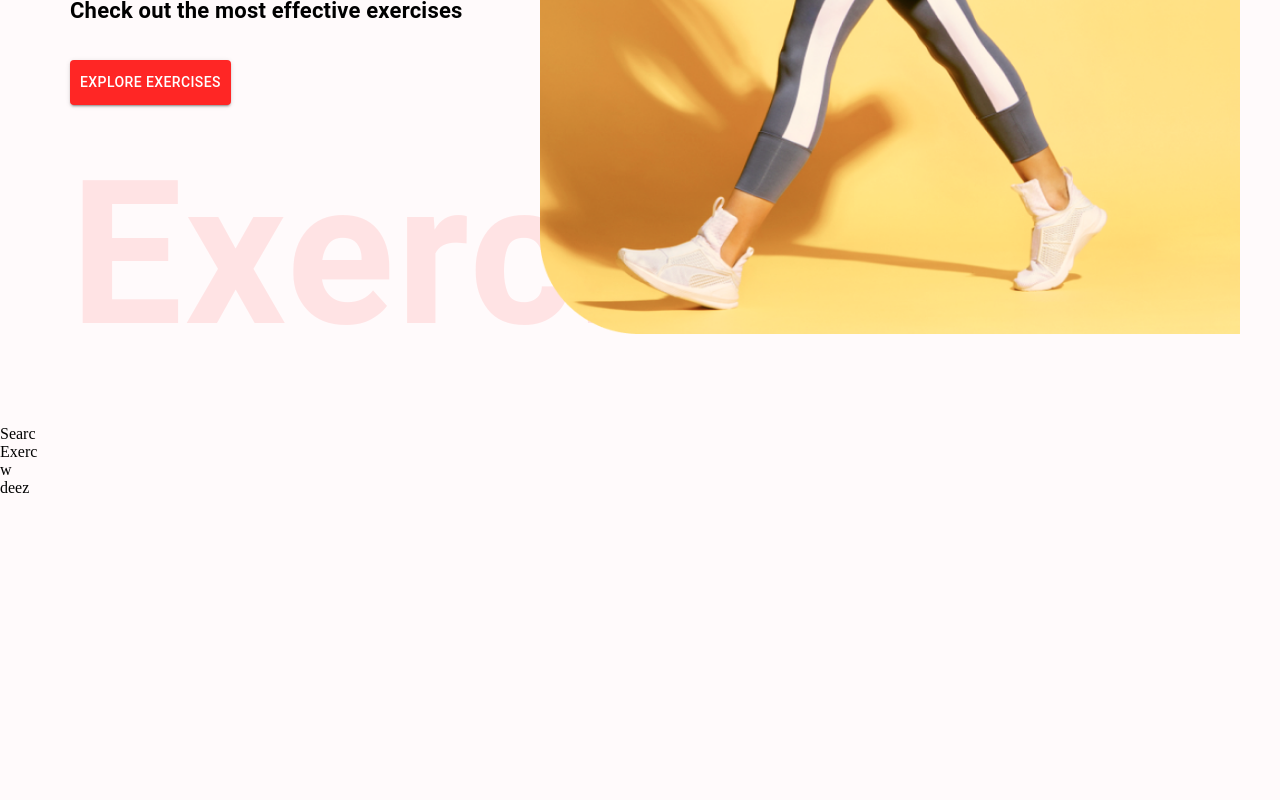
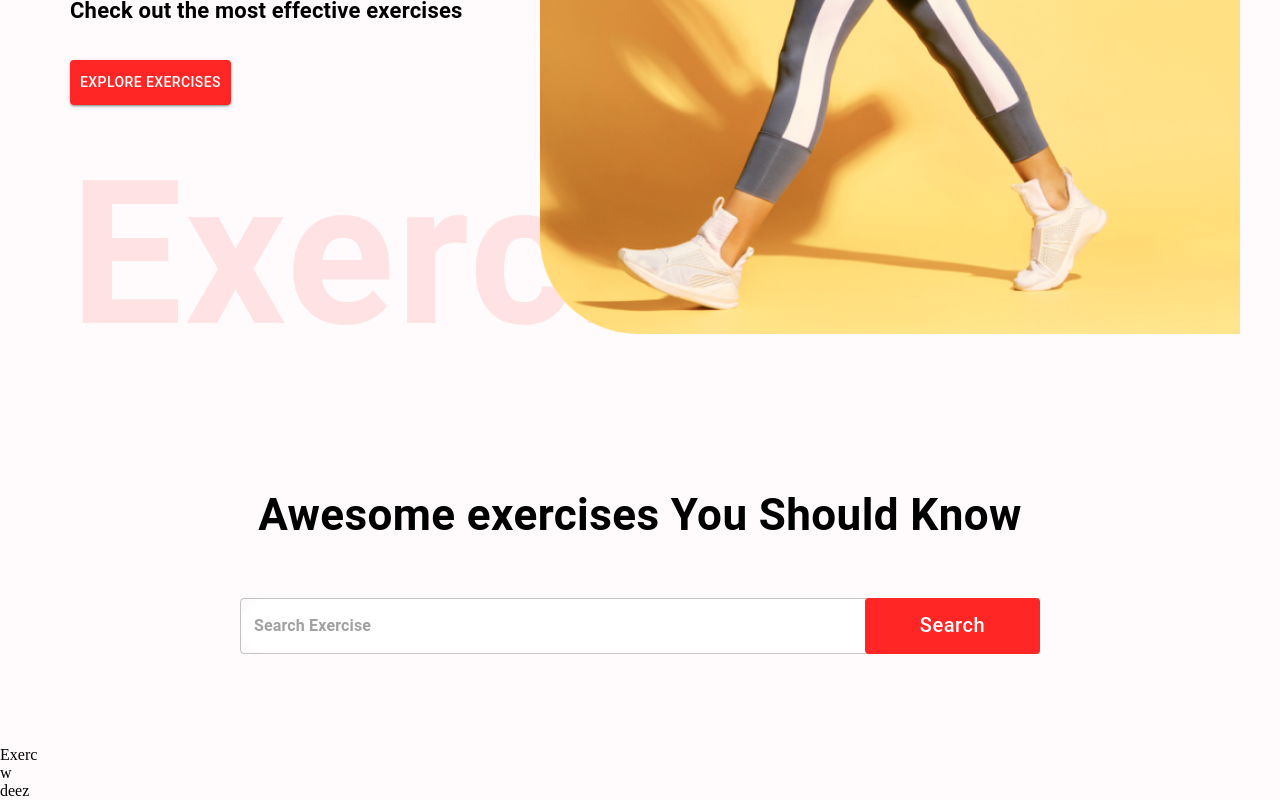
Before and after one commit to CamryLE/react-gym, a React (Create React App) app in the folder react-gym-suite/: page / in a window 1280 px wide. Shown: the part 522-1322 px from the top of the page. Before the commit the page ends 1019 px from the top, so only its background shows below. Built offline with nearby package versions, Linux system fonts and the light colour scheme.

Commit message:
Create, Initial Style Exercise Search

```diff
--- a/react-gym-suite/src/components/SearchExercises.js
+++ b/react-gym-suite/src/components/SearchExercises.js
@@ -1,10 +1,47 @@
-import React from 'react'
+import React, { useEffect, useState} from 'react'
+import { Box, Button, Stack, TextField, Typography } from '@mui/material'
+import { bgcolor } from '@mui/system'
 
 const SearchExercises = () => {
   return (
-    <div>
-      Searc
-    </div>
+    <Stack alignItems="center" mt="37px"
+    justifyContent="center" p="20px">
+      <Typography fontWeight={700} sx= {{
+        fontSize: {lg: "44px", xs: "30px"}
+      }} mb="50px" textAlign="center">
+      Awesome exercises You Should Know
+      </Typography>
+      <Box position="relative" mb="72px">
+        <TextField
+        sx = {{
+          input: {fontWeight:'700', border: 'none', borderRadius: '4px'},
+          width: {lg: '800px', xs: '350px'},
+          backgroundColor:'#fff', borderRadius:'40px'
+        }}
+          height="76px"
+          value=""
+          onChange={(e) => {}}
+          placeholder="Search Exercise"
+          type="text"
+        >
+
+        </TextField>
+        <Button className='search-btn'
+        sx={{
+          bgcolor: '#ff2625',
+          color: '#fff',
+          textTransform:'none',
+          width: { lg: '175px', xs: '80px'},
+          fontSize: { lg:'20px', xs: '14px'},
+          height: '56px',
+          position: 'absolute',
+          right: '0'
+        }}
+        >
+          Search
+        </Button>
+      </Box>
+    </Stack>
   )
 }
 
```
